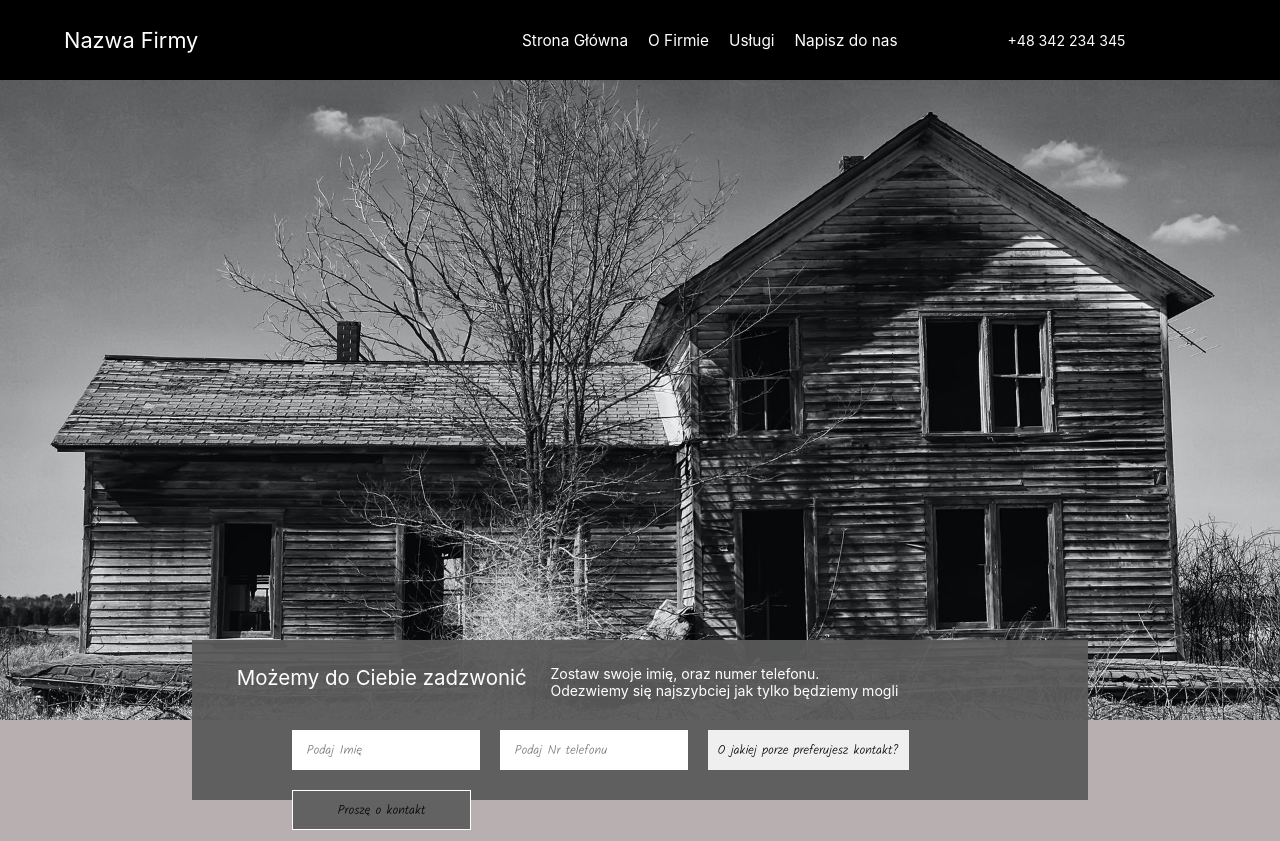
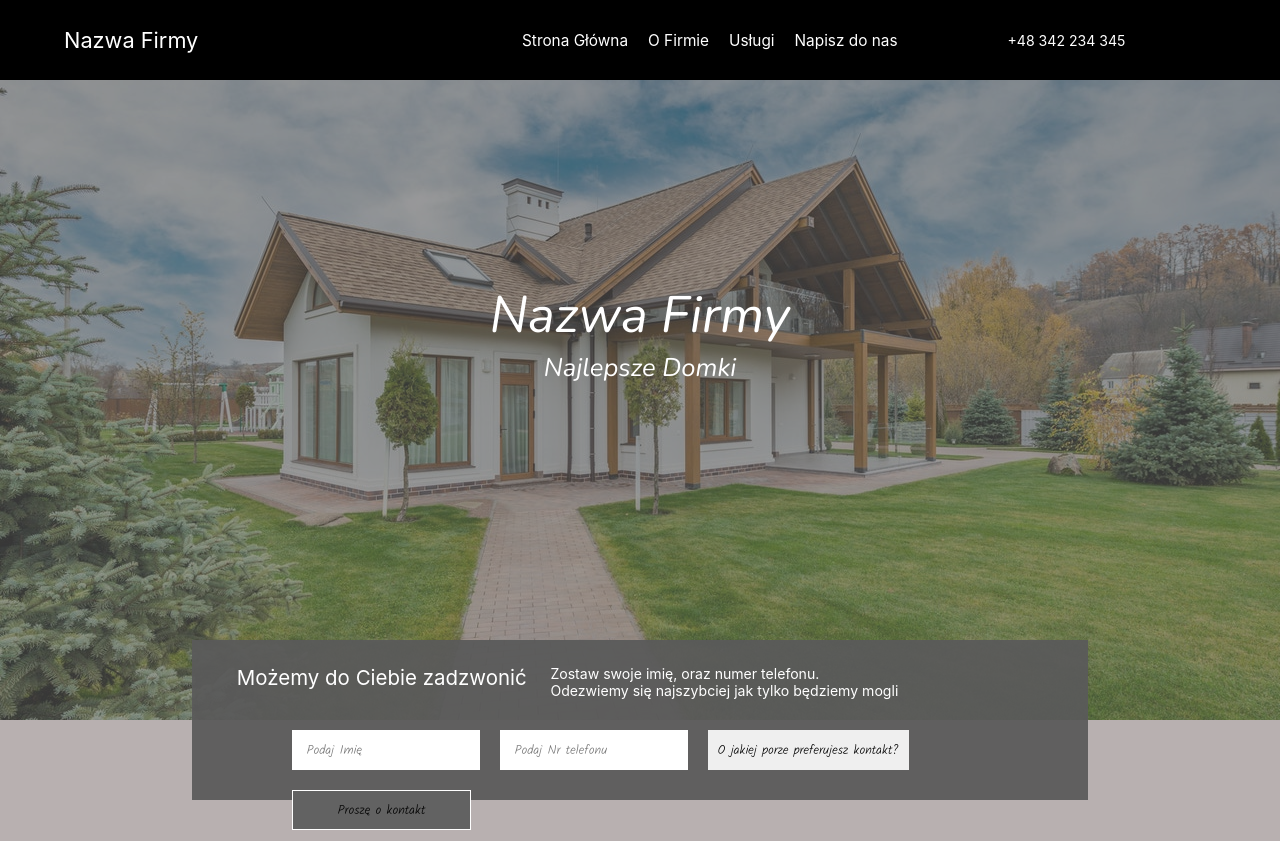
Before and after one commit to MarekBartczak/Drzazgadomy, a React (Create React App) app: page / in a window 1280 px wide. Built offline with nearby package versions, Linux system fonts and the light colour scheme.

Commit message:
new background

```diff
--- a/public/index.html
+++ b/public/index.html
@@ -12,6 +12,11 @@
     <link rel="preconnect" href="https://fonts.gstatic.com" />
     <link
       href="https://fonts.googleapis.com/css2?family=Kalam:wght@300&display=swap"
+      rel="stylesheet"
+    />
+    <link rel="preconnect" href="https://fonts.gstatic.com" />
+    <link
+      href="https://fonts.googleapis.com/css2?family=Nunito:ital,wght@1,300&display=swap"
       rel="stylesheet"
     />
     <link rel="apple-touch-icon" href="%PUBLIC_URL%/logo192.png" />
--- a/src/components/header/background/background.js
+++ b/src/components/header/background/background.js
@@ -3,7 +3,11 @@ import styles from "./background.module.css";
 
 class Background extends Component {
   render() {
-    return <div className={styles.background}></div>;
+    return (
+      <div className={styles.background}>
+        <div className={styles.dimm}></div>
+      </div>
+    );
   }
 }
 
--- a/src/components/header/background/background.module.css
+++ b/src/components/header/background/background.module.css
@@ -1,10 +1,16 @@
 .background {
   margin: auto;
   margin-top: 10vh;
-  background: url("../../../assets/headerBackground/pexels-mike-yakaites-1123876.jpg")
+  background: url("../../../assets/headerBackground/pexels-max-vakhtbovych-5997993.jpg")
     no-repeat center;
   background-size: cover;
   width: 100%;
   height: 100%;
   /* height: 100%; */
 }
+
+.dimm {
+  width: 100vw;
+  height: 100%;
+  background: rgba(94, 94, 94, 0.589);
+}
--- a/src/components/header/header.js
+++ b/src/components/header/header.js
@@ -9,6 +9,10 @@ class Header extends Component {
     return (
       <div className={styles.header}>
         <Background />
+        <div className={styles.nameBox}>
+          <div className={styles.name}>Nazwa Firmy</div>
+          <div className={styles.companyText}>Najlepsze Domki</div>
+        </div>
         <Navbar />
         <CalllRequestForm />
       </div>
--- a/src/components/header/header.module.css
+++ b/src/components/header/header.module.css
@@ -3,3 +3,23 @@
   width: 100vw;
   margin: auto;
 }
+
+.nameBox {
+  position: absolute;
+  width: 500px;
+  height: 300px;
+  top: 35vh;
+  left: calc(50vw - 500px / 2);
+}
+.name {
+  text-align: center;
+  color: white;
+  font-size: 4vw;
+  font-family: "Nunito", sans-serif;
+}
+.companyText {
+  text-align: center;
+  color: white;
+  font-size: 2vw;
+  font-family: "Nunito", sans-serif;
+}
```
Also changed, not shown: src/assets/headerBackground/pexels-max-vakhtbovych-5997993.jpg (added).
